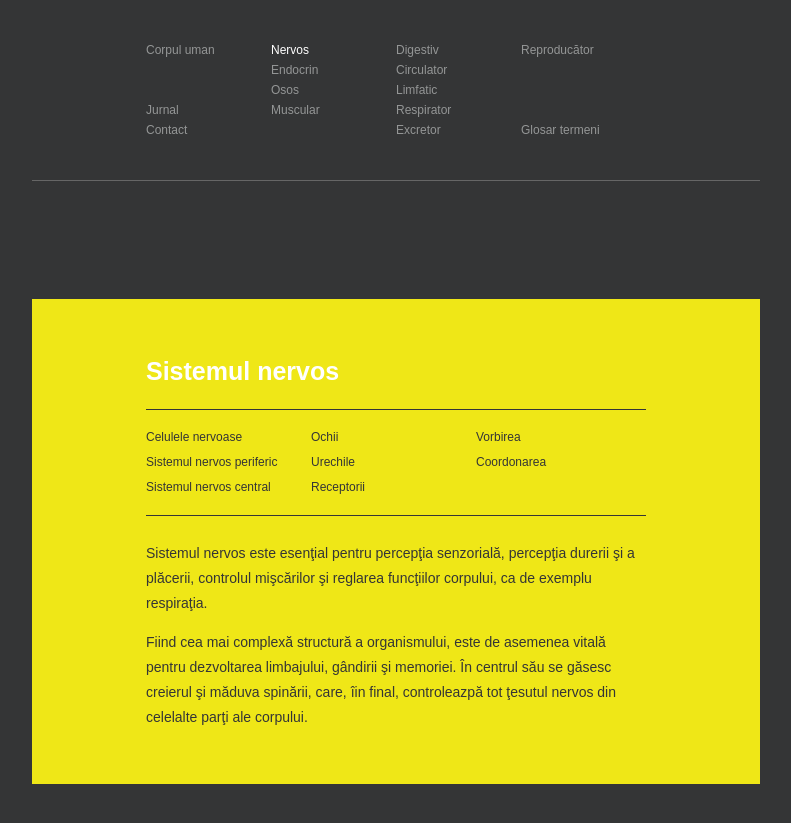
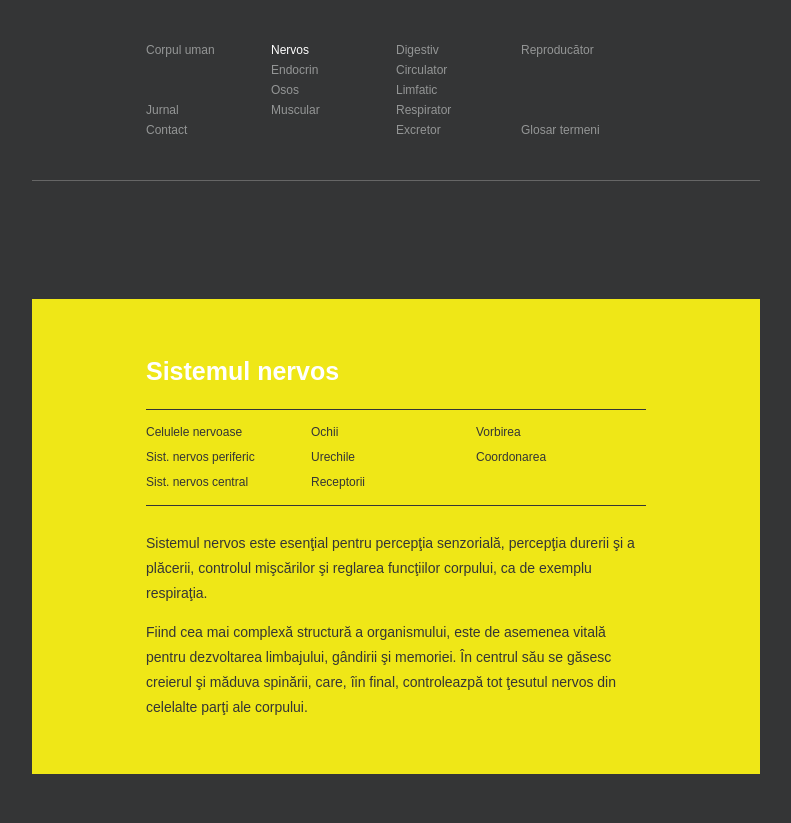
Before and after one commit to anatomics/anatomics.github.io, a Jekyll site: the page built from nervos/index.html, in a window 1280 px wide. Shown: the top 823 px of the page, without its empty margins (244-1035 px from the left). Built offline with Jekyll 4.4.1, drawn with Linux system fonts in a browser that asks for light colours.

Commit message:
Nervos changes

```diff
--- a/nervos/index.html
+++ b/nervos/index.html
@@ -10,8 +10,8 @@ section: c
 <div id="context">
 <ul class="inline">
 	<li><a href="#">Celulele nervoase</a></li>
-	<li><a href="#">Sistemul nervos periferic</a></li>
-	<li><a href="#">Sistemul nervos central</a></li>
+	<li><a href="#">Sist. nervos periferic</a></li>
+	<li><a href="#">Sist. nervos central</a></li>
 </ul>
 <ul class="inline">
 	<li><a href="#">Ochii</a></li>
--- a/style.css
+++ b/style.css
@@ -131,7 +131,7 @@ padding-top: 60px;
 
 #context {
 height: 75px;
-padding: 15px 0;
+padding: 10px 0;
 margin-bottom: 25px;
 border-top: #343536 1px solid;
 border-bottom: #343536 1px solid;
```
